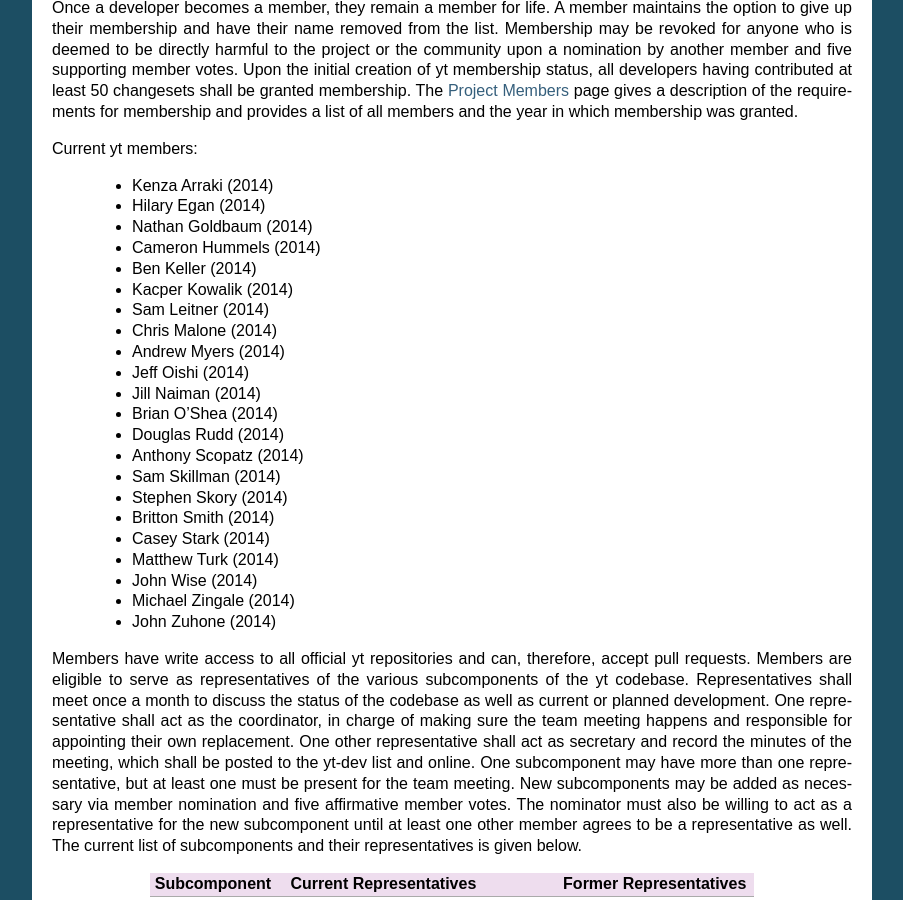
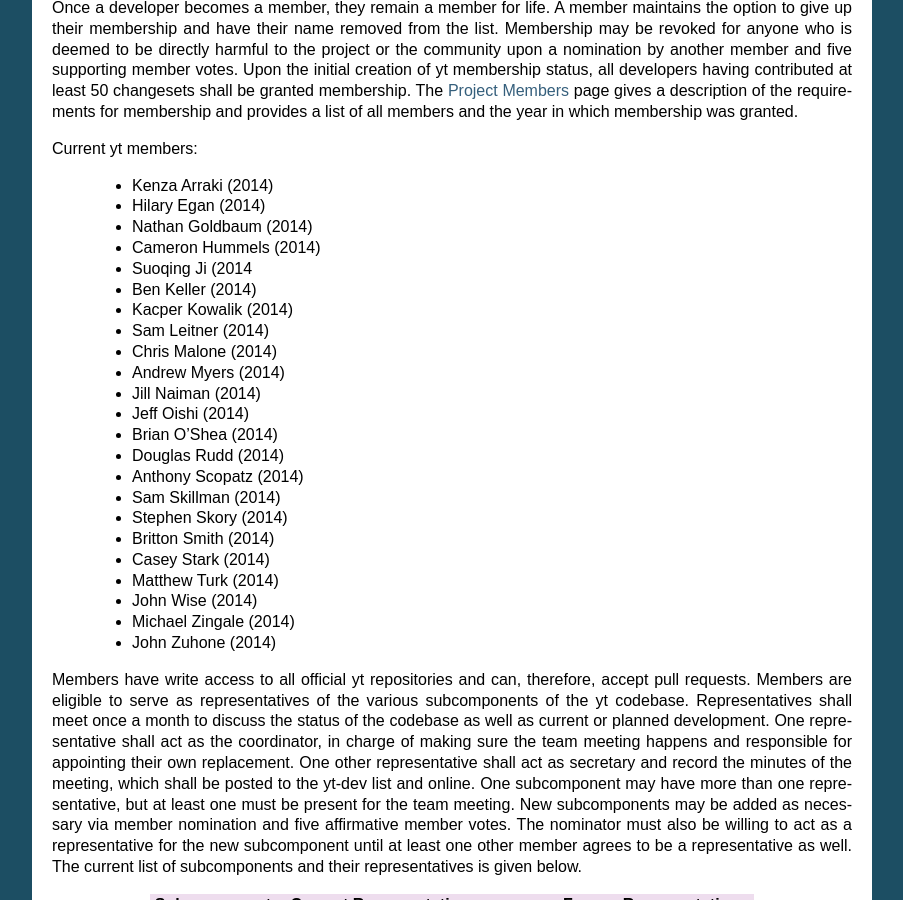
Before and after one commit to yt-project/ytep, a Sphinx documentation site: the page built from source/YTEPs/YTEP-1776.rst, in a window 1280 px wide and 900 px high, scrolled down 648 px. Shown: the whole window, without its empty margins (198-1101 px from the left). Built offline with Sphinx 7.4.7, drawn with Linux system fonts in a browser that asks for light colours; formulas are drawn with MathJax 3.

Commit message:
Fixing alpha order, adding Suoqing Ji

```diff
--- a/source/YTEPs/YTEP-1776.rst
+++ b/source/YTEPs/YTEP-1776.rst
@@ -54,13 +54,14 @@ Current yt members:
   * Hilary Egan (2014)
   * Nathan Goldbaum (2014)
   * Cameron Hummels (2014)
+  * Suoqing Ji (2014
   * Ben Keller (2014)
   * Kacper Kowalik (2014)
   * Sam Leitner (2014)
   * Chris Malone (2014)
   * Andrew Myers (2014)
+  * Jill Naiman (2014)
   * Jeff Oishi (2014)
-  * Jill Naiman (2014)
   * Brian O'Shea (2014)
   * Douglas Rudd (2014)
   * Anthony Scopatz (2014)
```
